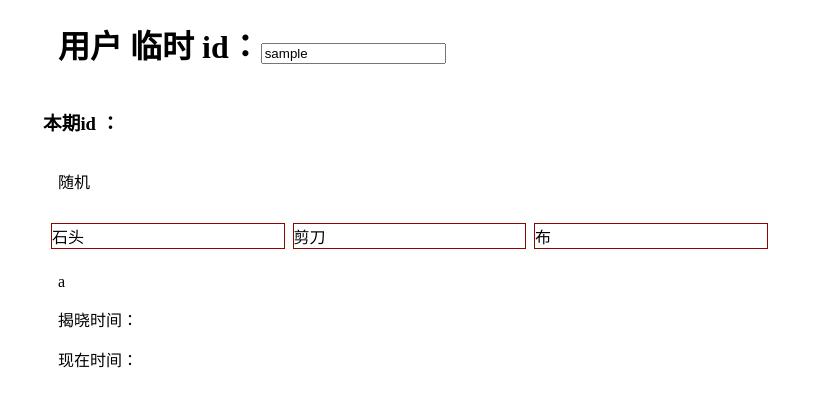
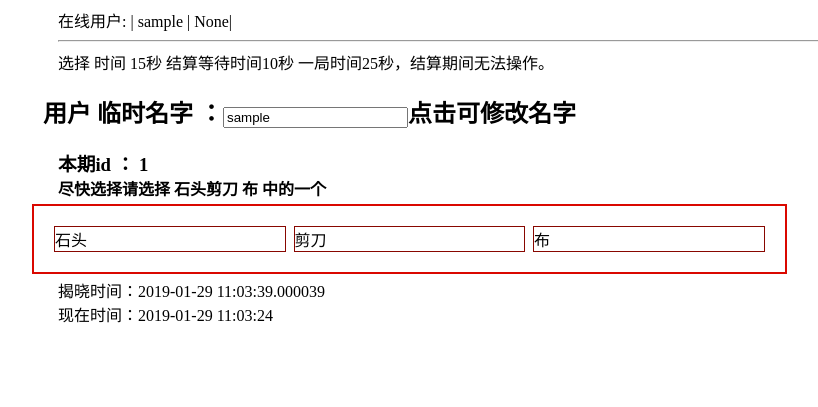
Before and after one commit to shuo502/Flask_Sqlalchemy_Migrate, a Flask app: page / in a window 1280 px wide. Shown: the top 407 px of the page, without its empty margins (27-845 px from the left). Run offline with Flask 2, Linux system fonts and the light colour scheme; the visitor is signed in with stand-in values (Sample User, id 1); data that the repository does not hold is empty; some libraries are stand-ins or nearby versions.

Commit message:
up c0129

```diff
--- a/app/routes.py
+++ b/app/routes.py
@@ -2,7 +2,7 @@
 
 from app import app, functions, db
 from flask import session
-import os, re, requests, datetime, json, random
+import os, re, requests, datetime, json, random,time
 from app.functions import *
 from flask import request, session, g, redirect, url_for, abort, \
     render_template, flash, make_response
@@ -13,6 +13,8 @@ status_zhuangtai = ""
 status_open = ""
 status_time = ""
 userdata = []
+nowuser = []
+nowuser_dict = {}
 
 
 @app.route('/show')
@@ -108,10 +110,10 @@ def login():
 @app.route('/logins')
 def logins():
     a = int(random.randint(100000, 999999))
-    session['username'] = a
+    session['username'] = str(a)
     print(session.get('userkey'))
     s = User()
-    s.username = a
+    s.username = str(a)
     s.password = "123456"
     db.session.add(s)
     db.session.flush()
@@ -119,6 +121,8 @@ def logins():
     db.session.commit()
     print("create user id " + str(s.id))
     return redirect(url_for('shitouindex'))
+
+
 
 
 @app.route('/')
@@ -139,7 +143,7 @@ def status_user(istatusid):
     istatusid = int(istatusid)
     # username = db.session.query(User.username).filter(User.id == Shitou.userid, Shitou.nb == int(istatusid)).order_by(
     #     Shitou.id.desc()).all()
-    username = db.session.query(User.username,Shitou.buy).filter(User.id == Shitou.userid, Shitou.nb == int(istatusid)).order_by(
+    username = db.session.query(User.id,User.username,Shitou.buy).filter(User.id == Shitou.userid, Shitou.nb == int(istatusid)).order_by(
         Shitou.id.desc()).all()
     s = {"userdata": username}
     # s["aa"]=['a','b','c']
@@ -152,6 +156,7 @@ def status_user(istatusid):
 @app.route("/changename", methods=['POST'])
 def changename():
     r=request.form["username"].encode("utf-8")
+
     if r==session.get('username'):return "zzzz"
     print (r)
     userid=session.get('userid')
@@ -159,19 +164,45 @@ def changename():
     # r=r.replace(".").replace("<").replace("'").replace("/").replace("\\").replace("\"").replace("&")
     t.username=r
     db.session.commit()
+
+    nowuser.remove(session.get('username'))
+    del nowuser_dict[session.get('username')]
+
     session['username']=r.decode()
+
     global userdata,statusid
-    userdata = db.session.query(User.username).filter(User.id == Shitou.userid, Shitou.nb == int(statusid)).order_by(
+
+
+
+
+    userdata = db.session.query(User.id ,User.username).filter(User.id == Shitou.userid, Shitou.nb == int(statusid)).order_by(
             Shitou.id.desc()).all()
     return "successd"
+
+
+
 
 @app.route('/status')
 def status():
     t1x = 15
-    t2x = 30
+    t2x = 25
 
-    global statusid, status_open, status_zhuangtai, status_time, userdata
+    global statusid, status_open, status_zhuangtai, status_time, userdata,nowuser,nowuser_dict
 
+    usernames=str(session.get("username"))
+    t_time = int(time.time())
+
+    nowuser_dict[usernames] = t_time
+    if usernames:
+        if usernames not in nowuser:
+            nowuser.append(usernames)
+
+    if len(nowuser)>0:
+        for i in nowuser:
+            if int(nowuser_dict[i])+10 < int(t_time):
+                s=str(i)
+                nowuser.remove(s)
+                del nowuser_dict[s]
     t = {}
     shows = None
     print(statusid, status_open, status_zhuangtai, status_time)
@@ -180,7 +211,7 @@ def status():
         # t['userdata']==db.session.query(User.username).filter(User.id==Shitou.userid , Shitou.nb==int(istatusid)).order_by(Shitou.id.desc()).all()
         print("~1")
 
-        return json.dumps(re_j(statusid, status_open, status_zhuangtai, status_time, userdata), ensure_ascii=False)
+        return json.dumps(re_j(statusid, status_open, status_zhuangtai, status_time, userdata,nowuser), ensure_ascii=False)
     else:
         try:
             print("~2")
@@ -219,12 +250,12 @@ def status():
                 print("~6")
                 if status_zhuangtai == "结算":
                     print("~7")
-                    return json.dumps(re_j(statusid, status_open, status_zhuangtai, status_time, userdata),
+                    return json.dumps(re_j(statusid, status_open, status_zhuangtai, status_time, userdata,nowuser),
                                       ensure_ascii=False)
                 else:
                     print("~8")
                     status_zhuangtai = "结算"
-                    userdata = db.session.query(User.username,Shitou.buy).filter(User.id == Shitou.userid, Shitou.nb == int(statusid)).order_by(
+                    userdata = db.session.query(User.id,User.username,Shitou.buy).filter(User.id == Shitou.userid, Shitou.nb == int(statusid)).order_by(
             Shitou.id.desc()).all()
                     if len(status_open) == 0:
                         status_open = fun(statusid)
@@ -232,7 +263,7 @@ def status():
                         shows.op = str(status_open)
                         db.session.commit()
                     print("~8.1")
-                    return json.dumps(re_j(statusid, status_open, status_zhuangtai, status_time, userdata),
+                    return json.dumps(re_j(statusid, status_open, status_zhuangtai, status_time, userdata,nowuser),
                                       ensure_ascii=False)
 
             elif datetime.datetime.utcnow() > t2:
@@ -240,11 +271,11 @@ def status():
                 if status_zhuangtai == "结束":
                     print("~10")
 
-                    return json.dumps(re_j(statusid, status_open, status_zhuangtai, status_time, userdata),
+                    return json.dumps(re_j(statusid, status_open, status_zhuangtai, status_time, userdata,nowuser),
                                       ensure_ascii=False)
                 else:
                     status_zhuangtai = "结算"
-                    userdata = db.session.query(User.username,Shitou.buy).filter(User.id == Shitou.userid, Shitou.nb == int(statusid)).order_by(
+                    userdata = db.session.query(User.id,User.username,Shitou.buy).filter(User.id == Shitou.userid, Shitou.nb == int(statusid)).order_by(
             Shitou.id.desc()).all()
                     print("~11")
                     # kai
@@ -260,13 +291,13 @@ def status():
                     statusid, status_open, status_zhuangtai, status_time, userdata = s.id, "", "尽快选择", s.datetimes + datetime.timedelta(
                         days=0, seconds=int(t1x), minutes=0, hours=0), []
 
-                    return json.dumps(re_j(statusid, status_open, status_zhuangtai, status_time, userdata),
+                    return json.dumps(re_j(statusid, status_open, status_zhuangtai, status_time, userdata,nowuser),
                                       ensure_ascii=False)
                 # return "time over"
             else:
                 status_zhuangtai = "尽快选择"
         # print(shows.datetimes)
-    return json.dumps(re_j(statusid, status_open, status_zhuangtai, status_time), ensure_ascii=False)
+    return json.dumps(re_j(statusid, status_open, status_zhuangtai, status_time,userdata,nowuser), ensure_ascii=False)
     # print((datetime.datetime.utcnow()+datetime.timedelta(days=0, seconds=0, microseconds=0, milliseconds=0, minutes=0, hours=8, weeks=0)).strftime("%Y-%m-%d %H:%M:%S"))
     # return str(shows.id)+str(shows.datetimes)
 
@@ -306,7 +337,7 @@ def updatebuy(nb):
             db.session.add(shitou)
             db.session.commit()
         pass
-        userdata = db.session.query(User.username).filter(User.id == Shitou.userid, Shitou.nb == int(nb)).order_by(
+        userdata = db.session.query(User.id,User.username).filter(User.id == Shitou.userid, Shitou.nb == int(nb)).order_by(
             Shitou.id.desc()).all()
     return "succeed " + str(m)
 
--- a/app/templates/shitou.html
+++ b/app/templates/shitou.html
@@ -35,10 +35,17 @@
         .display_x {
             border: #1b1b1b 1px solid;
         }
+
+        .vsb {
+            border: #da0800 2px solid;
+        }
+
     </style>
     <link href="https://cdn.bootcss.com/twitter-bootstrap/4.2.1/css/bootstrap-grid.css" rel="stylesheet">
     <script src="https://img.hcharts.cn/jquery/jquery-1.8.3.min.js"></script>
-    {#    <link href="./bootstrap-o.css" rel="stylesheet">#}
+    {#
+    <link href="./bootstrap-o.css" rel="stylesheet">
+    #}
 
 
     <script type="text/javascript">
@@ -47,7 +54,10 @@
         var stop = 0;
         var status_z = "";
         var user_arr = [];
-        var temp_i = ""
+        var temp_i = "";
+        var hisarr = [];
+        var historys = "";
+
         function f() {
             // 获取json数据
             $.getJSON("/status", function (result) {
@@ -60,82 +70,104 @@
                         s_id = r_statusid;
                     }
                 }
+
                 if (status_z !== r_status_zhuangtai) {
-                    document.getElementById("status_zhuangtai").innerText = r_status_zhuangtai;
                     status_z = r_status_zhuangtai;
                     // if (toString(r_status_zhuangtai) === toString("结算")) {
                     if (r_status_zhuangtai.search("结算") !== -1) {
+                        stop = 0;
+                        document.getElementById("status_zhuangtai").innerText = r_status_zhuangtai + "结算中无法操作";
+                        $("#c2").addClass('vsb');
+                        $("#c3").removeClass("vsb");
+                        $("#c1").removeClass('vsb');
+                        $(".m").addClass("display_x");
 
-                        $(".m").addClass("display_x");
-                        document.getElementById("status_open").innerHTML = r_statusid + result.status_open + '<hr/>' + document.getElementById("status_open").innerHTML;
-                        stop = 0;
+                        var ts1 = "";
+                        if (hisarr.length > 6) {
+                            hisarr.pop()
+                        } else {
+                            hisarr.push(r_statusid + result.status_open + '<hr/>')
+                        }
+                        for (var ix = 0; ix < hisarr.length; ix++) {
+                            ts1 = hisarr[ix] + ts1
+                        }
+                        document.getElementById("status_open").innerHTML = ts1;
+
                     }
                     // if (r_status_zhuangtai ==="尽快选择") {
                     if (r_status_zhuangtai.search("尽快选择") !== -1) {
-                        temp_i=""
+                        document.getElementById("status_zhuangtai").innerText = r_status_zhuangtai + "请选择 石头剪刀 布 中的一个";
+                        temp_i = "";
                         stop = 1;
-
+                        $("#c1").addClass('vsb');
+                        $("#c2").removeClass('vsb');
                         $(".active").removeClass("active");
                         $(".m").removeClass("display_x");
                     }
                 }
+
                 // document.getElementById("p1").innerHTML = result.r;
-                document.getElementById("status_now").innerText = result.status_now;
-                document.getElementById("r").innerText = result.r;
+
+
                 var ts = result.userdata;
-                console.log(ts,user_arr);
-                if (ts.sort().toString()!==user_arr.sort().toString()) {
+                console.log(ts, user_arr);
+                if (ts.sort().toString() !== user_arr.sort().toString()) {
                     console.log("--xxx--");
                     user_arr = ts;
+                    if (ts.length === 0) {
+                        document.getElementById("history").innerHTML = "<b>最近一把 记录</b>" +historys;
+                    }
                     var temp_s = "";
-{#                    temp_s = temp_i;#}
                     for (var i = 0; i < ts.length; i++) {
-                        var tx=["","石头","剪刀","布"];
-                        if(ts[i][1]){
-                             temp_s = "用户:"+ts[i][0] +"---出的是---"+ tx[Number(ts[i][1])] + "<hr>" + temp_s;
+                        var tx = ["", "石头", "剪刀", "布"];
+                        if (ts[i][2]) {
+                            temp_s = "用户:[id:" + ts[i][0] + "]" + ts[i][1] + "---出的是---" + tx[Number(ts[i][2])] + "<hr>" + temp_s;
                         }
-                        else{
-                            temp_s = "用户:"+ts[i][0]+ "<hr>" + temp_s;
+                        else {
+                            temp_s = "用户:[id:" + ts[i][0] + "]" + ts[i][1] + "<hr>" + temp_s;
                         }
                         //data[i]表示获得第i个json对象即JSONObject
                         //data[i]通过.字段名称即可获得指定字段的值
-
-                        {#                        console.log();#}
-                    }
-                    document.getElementById("user-data").innerHTML = temp_s;
-{#                    temp_i = temp_s;#}
                     }
 
+                    document.getElementById("user-data").innerHTML = "<b>已经选择的用户</b> <hr>" + temp_s;
+                    historys = s_id+"<hr>"+temp_s;
 
-                {#                if (user_arr !== result.userdata) {#}
-                {#                    console.log(user_arr,ts);#}
-                {#                    user_arr = result.userdata;#}
-                {#                    for (var j in user_arr) {#}
-                {#                        console.log(j);#}
-                {#                    }#}
-                {#                }#}
+                }
+
+                var ta = result.nowuser;
+                var temp_ta = "|";
+                if (ta) {
+                    for (var m = 0; m < ta.length; m++) {
+                        temp_ta = " | " + ta[m] + temp_ta;
+                    }
+                }
+                document.getElementById("nowuser").innerText = temp_ta;
+                document.getElementById("status_now").innerText = result.status_now;
+                // document.getElementById("r").innerText = result.r;
 
             });
         }
+
         //每隔1秒自动调用方法，更新
         window.setInterval(f, 1000);
 
         function changenames() {
-    var username= $('#username').attr("value");
+            var username = $('#username').attr("value");
             alert(username);
-      url='/changename';
-              $.post(url, {username:username}, function (data, status) {
+            url = '/changename';
+            $.post(url, {username: username}, function (data, status) {
                 console.log(data, status);
             }, "json");
         }
 
         $(document).ready(function () {
-{#        $('changename').click(function(){#}
-  $("#username").blur(function(){
 
-     var  username= $("#username").attr("value");
-      url='/changename';
-              $.post(url, {username:username}, function (data, status) {
+            $("#username").blur(function () {
+
+                var username = $("#username").attr("value");
+                url = '/changename';
+                $.post(url, {username: username}, function (data, status) {
                     console.log(data, status);
                 }, "json");
 
@@ -148,20 +180,20 @@ function changenames() {
             });
 
             $(".m").click(function () {
-                console.log(stop)
+                console.log(stop);
                 if (stop === 1) {
 
                     $(".active").removeClass("active");
-
+                    $("#c3").addClass("vsb");
+                    $("#c1").removeClass("vsb");
                     var m = "5";
                     mysurl = document.getElementById("statusid").innerText;
                     console.log(mysurl);
                     yy = "/updatebuy/";
                     // alert(yy+mysurl);
                     $.post(yy + mysurl, {buy: $(this).attr("id"), m: '1'}, function (data, status) {
+
                         console.log(data, status);
-
-                        console.log(data, status)
                         document.getElementById("msg").innerText = '已经确认';
                     }, "json");
                     $(this).addClass("active");
@@ -178,14 +210,22 @@ function changenames() {
 
 <body>
 <div class="container" id="aa">
+    在线用户:<span id="nowuser"></span>
+    <hr>
+    选择 时间 15秒 结算等待时间10秒 一局时间25秒，结算期间无法操作。
+    <div class="row">
+        <h2>用户 临时名字 ：<input type="text" id="username" onFocus=" " onBlur=" " value="{{ session.username }}"
+                            alt="点击修改名字">点击可修改名字</input></h2></div>
+    <div class="row p-0  m-0">
+        <h3 class="p-0  m-0">本期id ： <span id="statusid"></span>
+        </h3>
+    </div>
 
-    <h1>用户 临时 id：<input type="text" id="username" onFocus=" " onBlur=" "  value="{{ session.username }}">  </h1>
-<div class="row"><h3>本期id ： <div id="statusid"></div></h3></div>
+    <h4 id="status_zhuangtai" class="p-0 m-0"></h4>
 
-    <p id="r">随机</p>
-    <h4 id="status_zhuangtai" class=""></h4>
     <div class="row p-1">
-        <div class="col-lg-8 row">
+        <div id="c1" class="col-lg-8 row p-3">
+
             <div class=" col-lg-4 p-1 wh">
                 <div id="1" class="m default ">石头</div>
             </div>
@@ -196,17 +236,30 @@ function changenames() {
                 <div id="3" class="m default">布</div>
             </div>
         </div>
-        <div class="col-lg-4">
+        <div id="c2" class="col-lg-4">
             <div id="user-data"></div>
+        </div>
+    </div>
+    <div id="c3">
+        揭晓时间：<span id="status_time"></span>
+    </div>
+    <div>
+        现在时间：<span id="status_now"></span>
+    </div>
+
+    <div class="row">
+        <div class="col-lg-5">
+
+
+            <p id="status_open"></p>
+        </div>
+        <div class="col-lg-7">
+            <div id="history">
+
             </div>
 
         </div>
-    <p class="align-content-center" id="msg">a</p>
-
-    揭晓时间：<p id="status_time"></p>
-    现在时间：<p id="status_now"></p>
-
-    <p id="status_open"></p>
+    </div>
 
 
 </div>
--- a/microblog.py
+++ b/microblog.py
@@ -1,5 +1,5 @@
 from app import app
-app.run(debug=True)
+app.run(debug=True,host="0.0.0.0")
 
 # from flask import Flask
 # # from admin.views import admin
```
Also changed, not shown: temp1.py (+13 -0 lines). Lines whose indentation alone changed are shown as unchanged.
